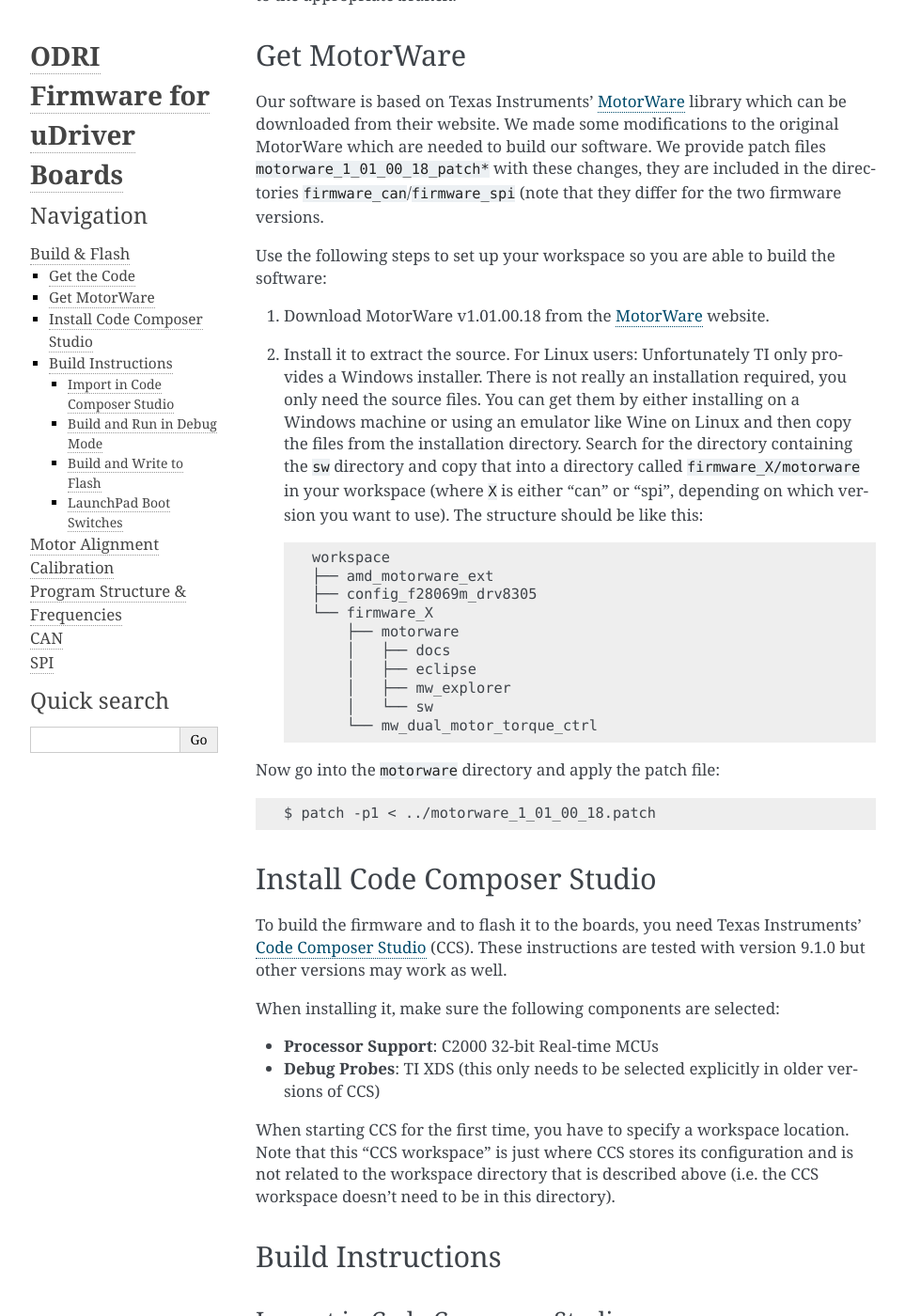
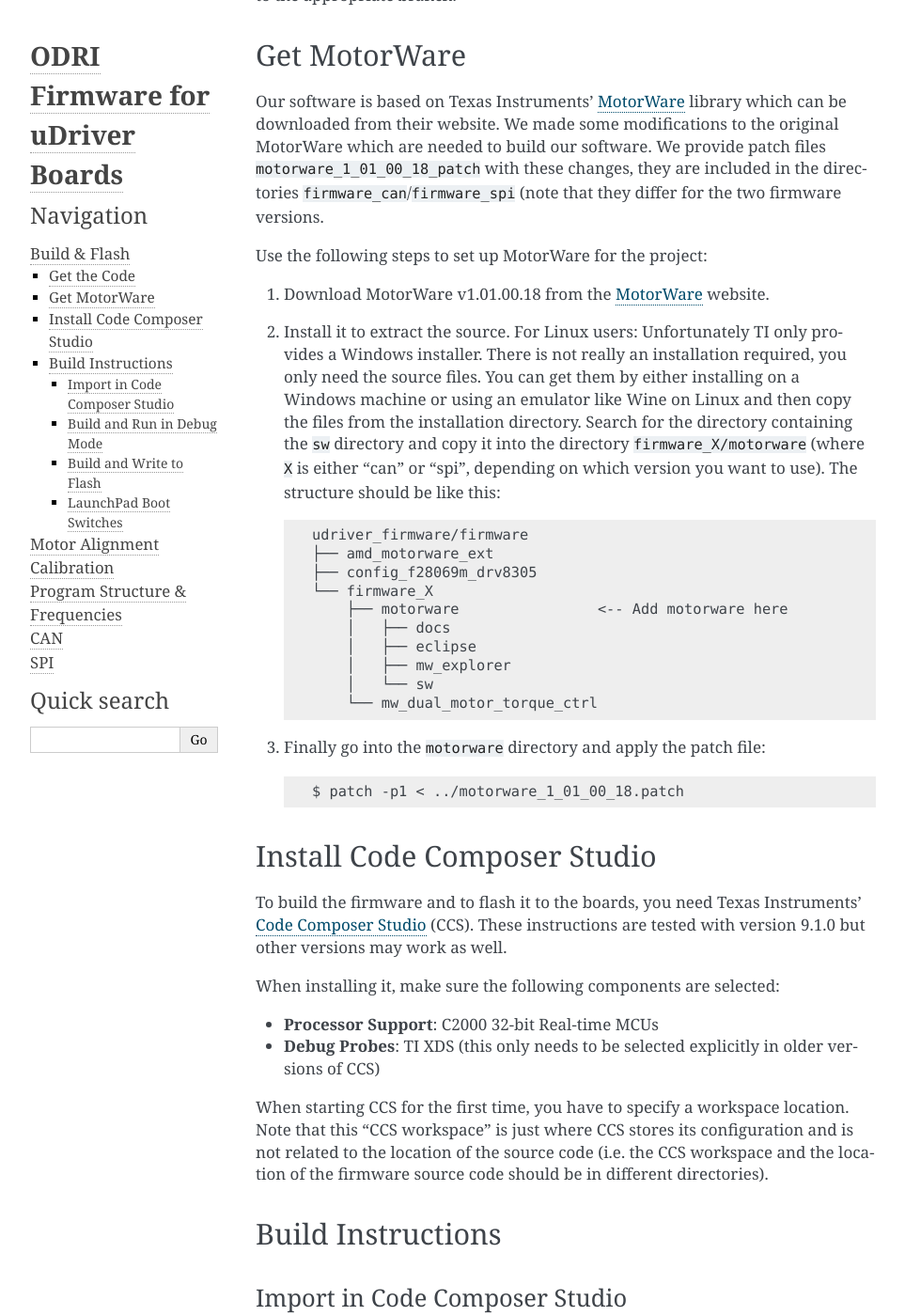
Before and after one commit to open-dynamic-robot-initiative/udriver_firmware, a Sphinx documentation site: the page built from doc/build_instructions.rst, in a window 1280 px wide and 1400 px high, scrolled down 389 px. Shown: the whole window at 94% size, without its empty margins (148-1111 px from the left). Built offline with Sphinx 7.4.7, drawn with Linux system fonts in a browser that asks for light colours.

Commit message:
doc: Do not use "workspace" for the source directory
This is to avoid potential confusion with the CCS workspace.

```diff
--- a/doc/build_instructions.rst
+++ b/doc/build_instructions.rst
@@ -22,12 +22,11 @@
 Our software is based on Texas Instruments' MotorWare_ library which can be
 downloaded from their website.  We made some modifications to the original
 MotorWare which are needed to build our software.
-We provide patch files ``motorware_1_01_00_18_patch*`` with these changes, they
+We provide patch files ``motorware_1_01_00_18_patch`` with these changes, they
 are included in the directories ``firmware_can``/``firmware_spi`` (note that
 they differ for the two firmware versions.
 
-Use the following steps to set up your workspace so you are able to build the
-software:
+Use the following steps to set up MotorWare for the project:
 
 1. Download MotorWare v1.01.00.18 from the MotorWare_ website.
 2. Install it to extract the source.  For Linux users: Unfortunately TI only
@@ -35,26 +34,25 @@
    you only need the source files.  You can get them by either installing on a
    Windows machine or using an emulator like Wine on Linux and then copy the
    files from the installation directory.
-   Search for the directory containing the ``sw`` directory and copy that into
-   a directory called ``firmware_X/motorware`` in your workspace (where ``X``
-   is either "can" or "spi", depending on which version you want to use).  The
-   structure should be like this::
+   Search for the directory containing the ``sw`` directory and copy it into
+   the directory ``firmware_X/motorware`` (where ``X`` is either "can" or "spi",
+   depending on which version you want to use).  The structure should be like
+   this::
 
-       workspace
+       udriver_firmware/firmware
        ├── amd_motorware_ext
        ├── config_f28069m_drv8305
        └── firmware_X
-           ├── motorware
+           ├── motorware                <-- Add motorware here
            │   ├── docs
            │   ├── eclipse
            │   ├── mw_explorer
            │   └── sw
            └── mw_dual_motor_torque_ctrl
 
+3. Finally go into the ``motorware`` directory and apply the patch file::
 
-Now go into the ``motorware`` directory and apply the patch file::
-
-    $ patch -p1 < ../motorware_1_01_00_18.patch
+      $ patch -p1 < ../motorware_1_01_00_18.patch
 
 
 Install Code Composer Studio
@@ -72,8 +70,8 @@
 
 When starting CCS for the first time, you have to specify a workspace location.
 Note that this "CCS workspace" is just where CCS stores its configuration and
-is not related to the workspace directory that is described above (i.e. the CCS
-workspace doesn't need to be in this directory).
+is not related to the location of the source code (i.e. the CCS workspace and
+the location of the firmware source code should be in different directories).
 
 
 Build Instructions
```
